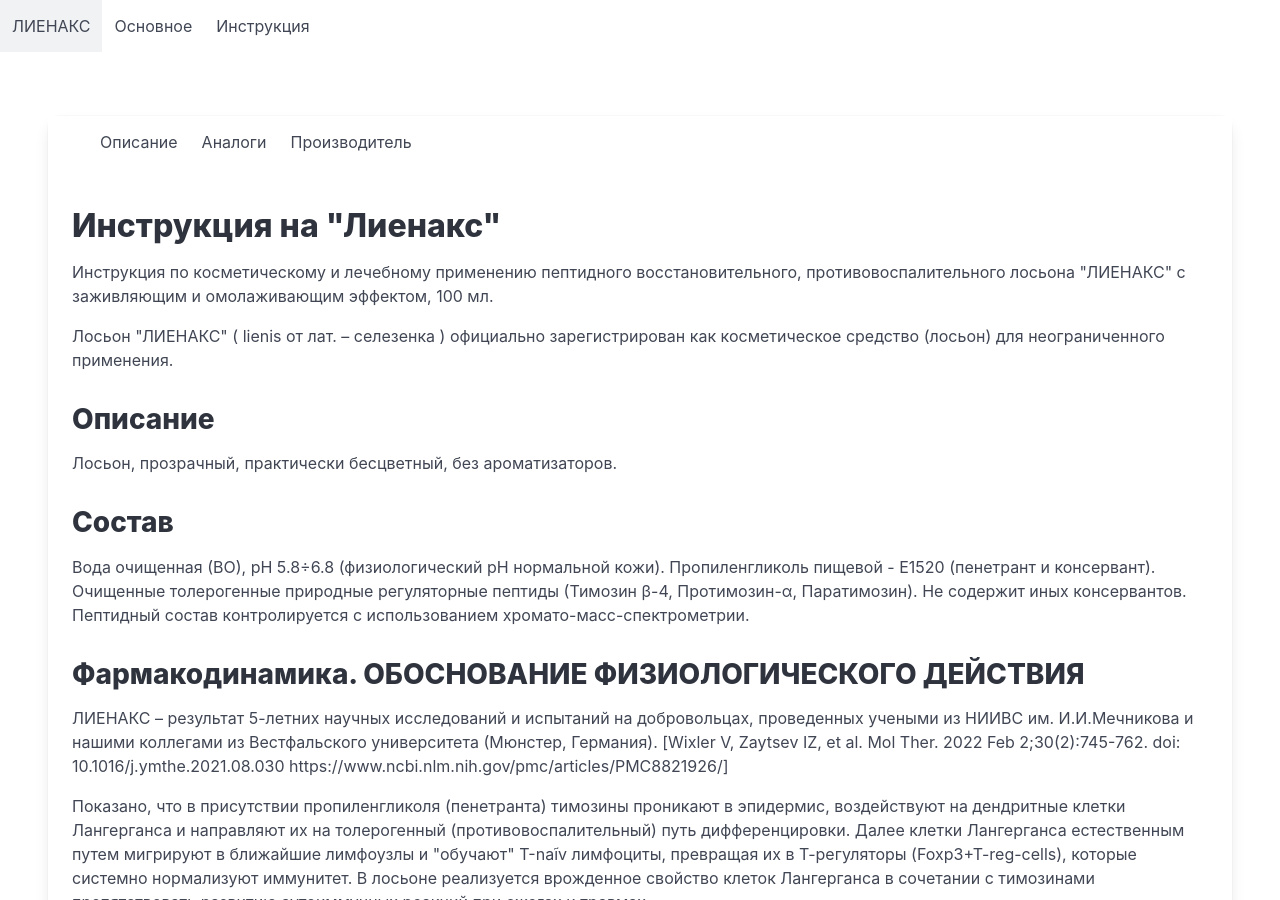
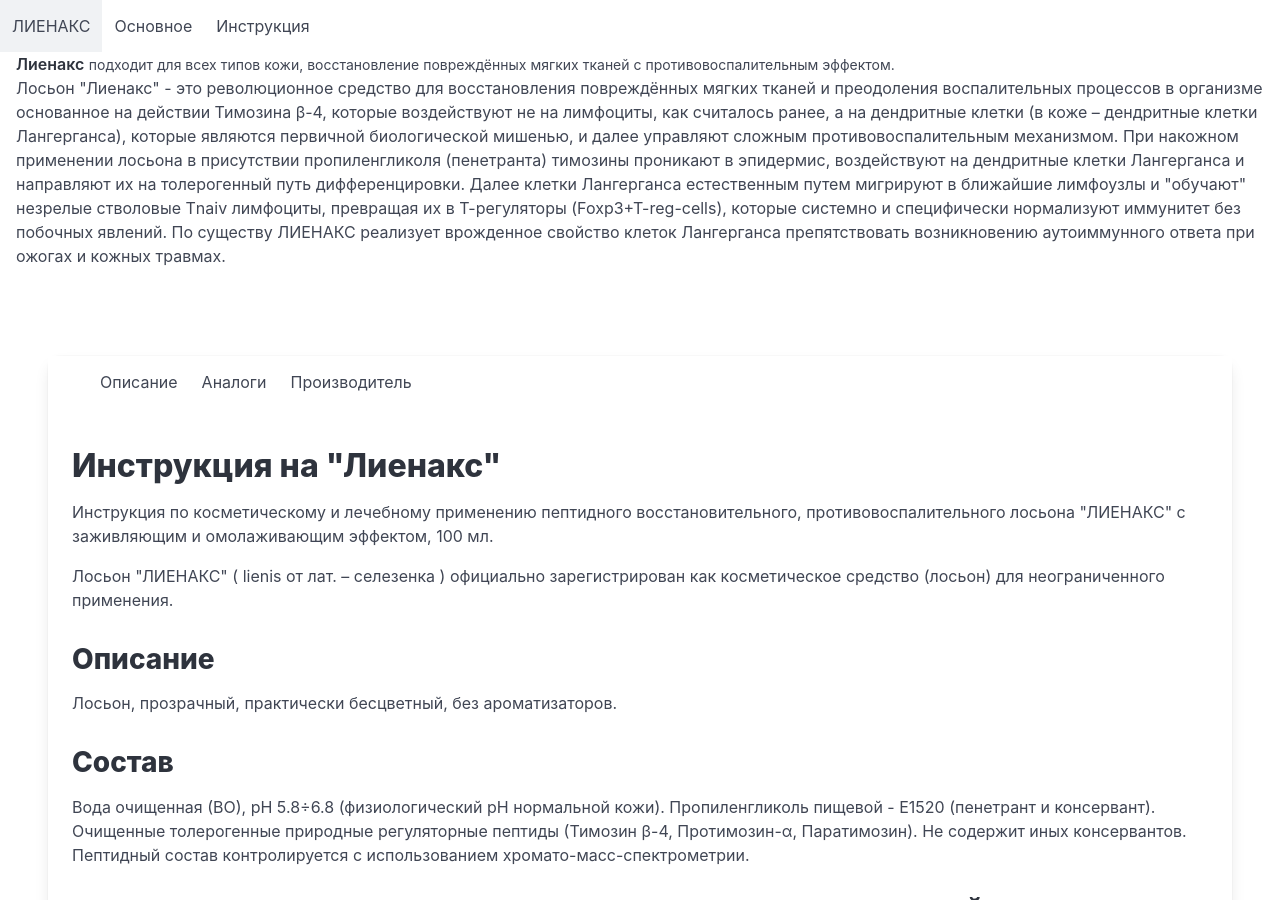
Before and after one commit to w3craft/lienax, a Jekyll site: the page built from index.html, in a window 1280 px wide and 900 px high. Built offline with Jekyll 4.4.1, drawn with Linux system fonts in a browser that asks for light colours.

Commit message:
Update index.html

```diff
--- a/index.html
+++ b/index.html
@@ -5,7 +5,7 @@
 ---
 <main>
 
-
+  {% include main.html %}
 
   <section class="section" id="instructions">
     <div class="card">
```
